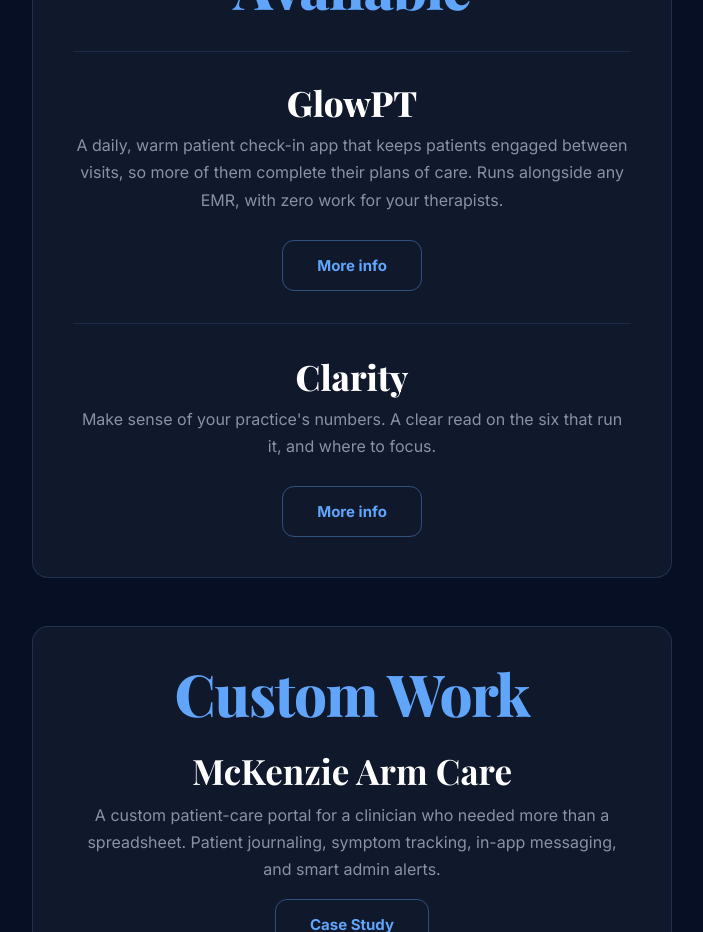
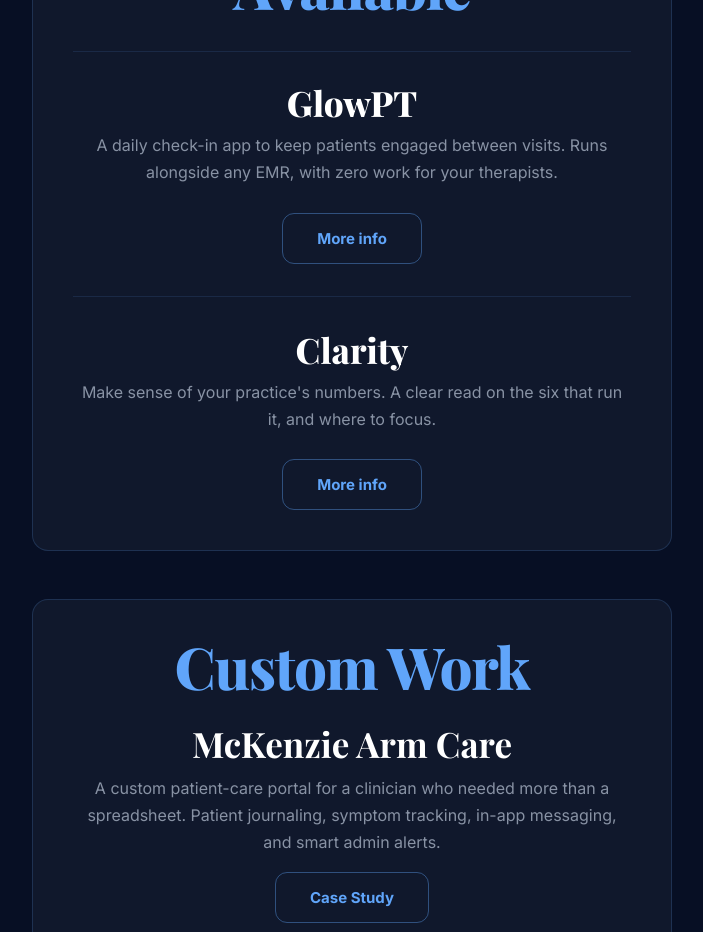
Before and after one commit to besoulful-design/franklinai-v2, a React (Vite) app: page / in a window 1280 px wide. Shown: the part 780-1712 px from the top of the page, without its empty margins (288-991 px from the left). Built offline with nearby package versions, Linux system fonts and the light colour scheme; a web font is replaced by a local one.

Commit message:
Shorten GlowPT teaser copy

```diff
--- a/src/App.jsx
+++ b/src/App.jsx
@@ -220,7 +220,7 @@
               GlowPT
             </h3>
             <p className="card-text" style={{ marginTop: '0', marginBottom: '18px', color: '#8892a4' }}>
-              A daily, warm patient check-in app that keeps patients engaged between visits, so more of them complete their plans of care. Runs alongside any EMR, with zero work for your therapists.
+              A daily check-in app to keep patients engaged between visits. Runs alongside any EMR, with zero work for your therapists.
             </p>
             <button className="btn btn--ghost" onClick={() => setGlowOpen(true)}>
               More info
```
